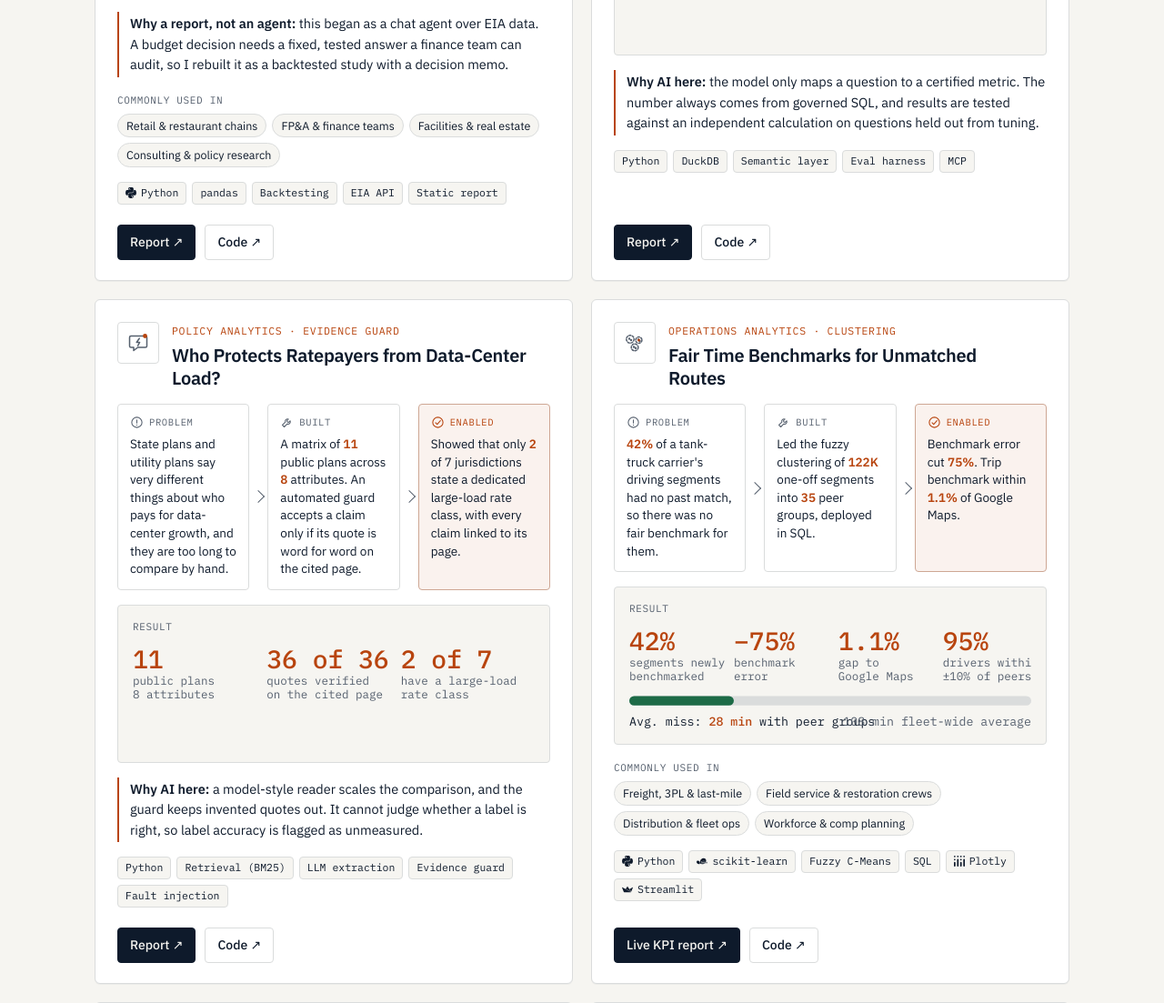
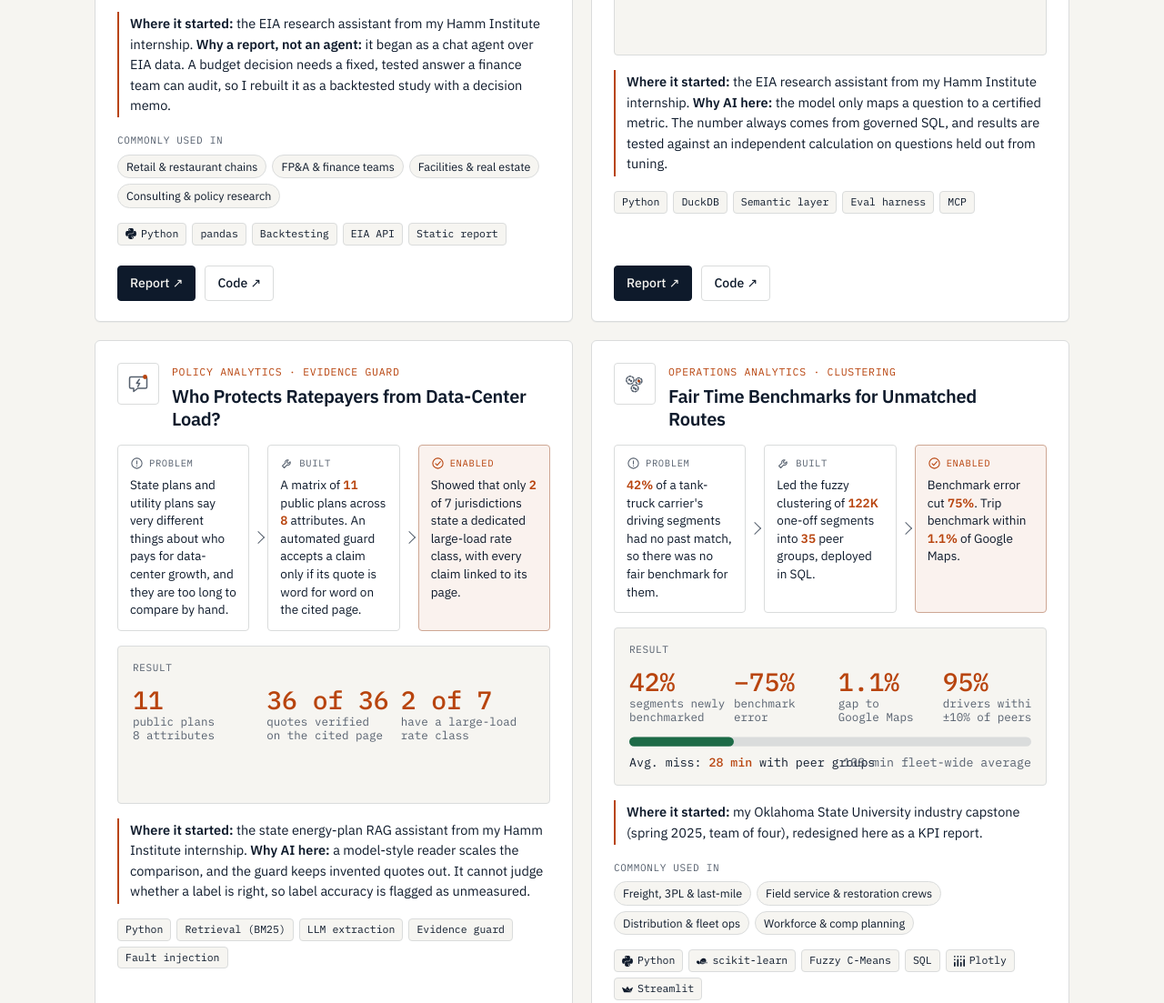
Before and after one commit to srikarananand/srikarananand.github.io, a plain HTML site: page index.html in a window 1280 px wide. Shown: the part 5046-6149 px from the top of the page at 91% size. Drawn offline with Linux system fonts and the light colour scheme.

Commit message:
State where each project started: Hamm Institute internship or OSU capstone

```diff
--- a/index.html
+++ b/index.html
@@ -971,7 +971,7 @@ h2.title{font-weight:600;font-size:clamp(26px,3vw,36px);letter-spacing:-.022em;l
               <text x="0" y="76" font-size="9">Share of cases over budget by &gt;5%: <tspan class="acc" font-weight="500">12.6%</tspan></text><text x="300" y="76" font-size="9" class="mut" text-anchor="end">41.7% at last year's rate</text>
             </svg>
           </div>
-          <p class="whyai"><b>Why a report, not an agent:</b> this began as a chat agent over EIA data. A budget decision needs a fixed, tested answer a finance team can audit, so I rebuilt it as a backtested study with a decision memo.</p>
+          <p class="whyai"><b>Where it started:</b> the EIA research assistant from my Hamm Institute internship. <b>Why a report, not an agent:</b> it began as a chat agent over EIA data. A budget decision needs a fixed, tested answer a finance team can audit, so I rebuilt it as a backtested study with a decision memo.</p>
           <div class="inds"><span class="rlbl">Commonly used in</span><span>Retail &amp; restaurant chains</span><span>FP&amp;A &amp; finance teams</span><span>Facilities &amp; real estate</span><span>Consulting &amp; policy research</span></div>
           <div class="stack"><span><svg aria-hidden="true"><use href="#t-python"/></svg>Python</span><span>pandas</span><span>Backtesting</span><span>EIA API</span><span>Static report</span></div>
           <div class="links"><a href="https://srikarananand.github.io/Electricity-Cost-Risk-Study/">Report</a><a href="https://github.com/srikarananand/Electricity-Cost-Risk-Study">Code</a></div>
@@ -984,7 +984,7 @@ h2.title{font-weight:600;font-size:clamp(26px,3vw,36px);letter-spacing:-.022em;l
             <span class="rlbl">Result</span>
             <svg viewBox="0 0 300 80" role="img" aria-label="On 115 unseen questions: 90.1 percent of answerable questions correct, 96.3 percent of unanswerable questions correctly declined, 3.5 percent wrong answers"><text x="0" y="20" font-size="19" font-weight="500" class="acc">90.1%</text><text x="0" y="32" font-size="8.5" class="mut">answered correctly</text><text x="0" y="42" font-size="8.5" class="mut">(73 of 81 unseen)</text><text x="100" y="20" font-size="19" font-weight="500" class="acc">96.3%</text><text x="100" y="32" font-size="8.5" class="mut">correct declines</text><text x="100" y="42" font-size="8.5" class="mut">(26 of 27)</text><text x="200" y="20" font-size="19" font-weight="500" class="acc">3.5%</text><text x="200" y="32" font-size="8.5" class="mut">wrong answers</text><text x="200" y="42" font-size="8.5" class="mut">(4 of 115)</text></svg>
           </div>
-          <p class="whyai"><b>Why AI here:</b> the model only maps a question to a certified metric. The number always comes from governed SQL, and results are tested against an independent calculation on questions held out from tuning.</p>
+          <p class="whyai"><b>Where it started:</b> the EIA research assistant from my Hamm Institute internship. <b>Why AI here:</b> the model only maps a question to a certified metric. The number always comes from governed SQL, and results are tested against an independent calculation on questions held out from tuning.</p>
           <div class="stack"><span>Python</span><span>DuckDB</span><span>Semantic layer</span><span>Eval harness</span><span>MCP</span></div>
           <div class="links"><a href="https://srikarananand.github.io/Ask-the-KPI/">Report</a><a href="https://github.com/srikarananand/Ask-the-KPI">Code</a></div>
         </article>
@@ -996,7 +996,7 @@ h2.title{font-weight:600;font-size:clamp(26px,3vw,36px);letter-spacing:-.022em;l
             <span class="rlbl">Result</span>
             <svg viewBox="0 0 300 80" role="img" aria-label="36 claims coded across 11 public documents, all 36 quotes verified on the cited page; 2 of 7 jurisdictions state a dedicated large-load rate class; label accuracy not yet measured"><text x="0" y="20" font-size="19" font-weight="500" class="acc">11</text><text x="0" y="32" font-size="8.5" class="mut">public plans</text><text x="0" y="42" font-size="8.5" class="mut">8 attributes</text><text x="100" y="20" font-size="19" font-weight="500" class="acc">36 of 36</text><text x="100" y="32" font-size="8.5" class="mut">quotes verified</text><text x="100" y="42" font-size="8.5" class="mut">on the cited page</text><text x="200" y="20" font-size="19" font-weight="500" class="acc">2 of 7</text><text x="200" y="32" font-size="8.5" class="mut">have a large-load</text><text x="200" y="42" font-size="8.5" class="mut">rate class</text></svg>
           </div>
-          <p class="whyai"><b>Why AI here:</b> a model-style reader scales the comparison, and the guard keeps invented quotes out. It cannot judge whether a label is right, so label accuracy is flagged as unmeasured.</p>
+          <p class="whyai"><b>Where it started:</b> the state energy-plan RAG assistant from my Hamm Institute internship. <b>Why AI here:</b> a model-style reader scales the comparison, and the guard keeps invented quotes out. It cannot judge whether a label is right, so label accuracy is flagged as unmeasured.</p>
           <div class="stack"><span>Python</span><span>Retrieval (BM25)</span><span>LLM extraction</span><span>Evidence guard</span><span>Fault injection</span></div>
           <div class="links"><a href="https://srikarananand.github.io/Large-Load-Policy-Matrix/">Report</a><a href="https://github.com/srikarananand/Large-Load-Policy-Matrix">Code</a></div>
         </article>
@@ -1016,6 +1016,7 @@ h2.title{font-weight:600;font-size:clamp(26px,3vw,36px);letter-spacing:-.022em;l
               <text x="0" y="76" font-size="9">Avg. miss: <tspan class="acc" font-weight="500">28 min</tspan> with peer groups</text><text x="300" y="76" font-size="9" class="mut" text-anchor="end">108 min fleet-wide average</text>
             </svg>
           </div>
+          <p class="whyai"><b>Where it started:</b> my Oklahoma State University industry capstone (spring 2025, team of four), redesigned here as a KPI report.</p>
           <div class="inds"><span class="rlbl">Commonly used in</span><span>Freight, 3PL &amp; last-mile</span><span>Field service &amp; restoration crews</span><span>Distribution &amp; fleet ops</span><span>Workforce &amp; comp planning</span></div>
           <div class="stack"><span><svg aria-hidden="true"><use href="#t-python"/></svg>Python</span><span><svg aria-hidden="true"><use href="#t-scikitlearn"/></svg>scikit-learn</span><span>Fuzzy C-Means</span><span>SQL</span><span><svg aria-hidden="true"><use href="#t-plotly"/></svg>Plotly</span><span><svg aria-hidden="true"><use href="#t-streamlit"/></svg>Streamlit</span></div>
           <div class="links"><a href="https://driverclustering.streamlit.app/">Live KPI report</a><a href="https://github.com/srikarananand/Fair-Time-Benchmarks">Code</a></div>
```
